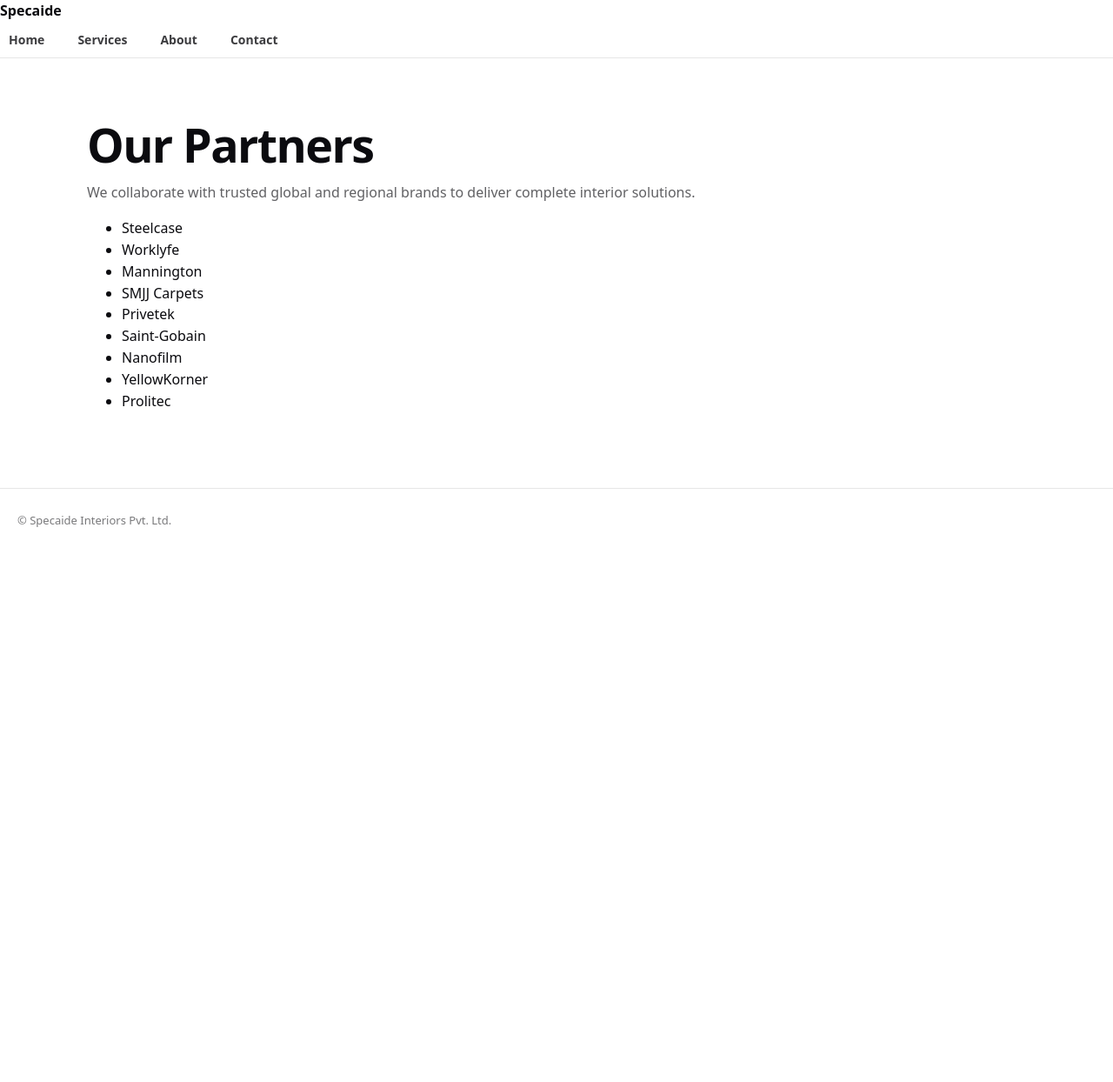
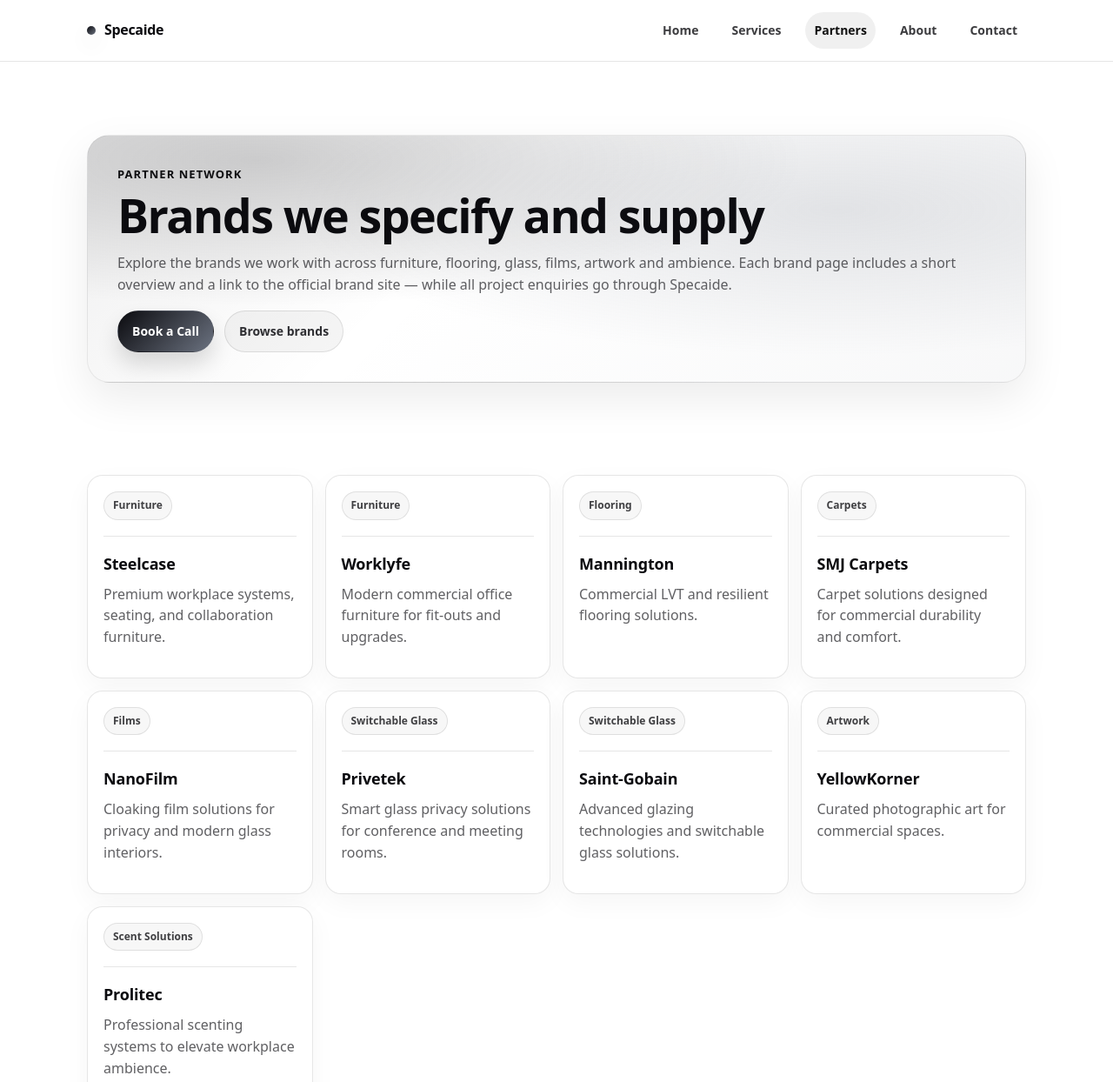
Before and after one commit to Kanav2043/specaide.github.io, a plain HTML site: page partners.html in a window 1280 px wide. Shown: the top 1244 px of the page at 87% size. Before the commit the page ends 800 px from the top, so only its background shows below. Drawn offline with Linux system fonts and the light colour scheme.

Commit message:
Update partners.html

```diff
--- a/partners.html
+++ b/partners.html
@@ -7,38 +7,109 @@
 <body>
 
 <header>
-  <strong>Specaide</strong>
+  <div class="header-inner">
+    <div class="brandmark">
+      <span class="branddot"></span>
+      <span>Specaide</span>
+    </div>
     <nav>
       <a href="index.html">Home</a>
       <a href="services.html">Services</a>
+      <a href="partners.html" style="background: rgba(11,11,15,.06); color:#111;">Partners</a>
       <a href="about.html">About</a>
       <a href="contact.html">Contact</a>
     </nav>
+  </div>
 </header>
 
-<div class="container">
-  <h1>Our Partners</h1>
-
+<section class="hero">
+  <div class="hero-card fade-up">
+    <div class="kicker">Partner Network</div>
+    <h1>Brands we specify and supply</h1>
     <p>
-    We collaborate with trusted global and regional brands to deliver complete
-    interior solutions.
+      Explore the brands we work with across furniture, flooring, glass, films, artwork and ambience.
+      Each brand page includes a short overview and a link to the official brand site — while all project enquiries go through Specaide.
     </p>
 
-  <ul>
-    <li>Steelcase</li>
-    <li>Worklyfe</li>
-    <li>Mannington</li>
-    <li>SMJJ Carpets</li>
-    <li>Privetek</li>
-    <li>Saint-Gobain</li>
-    <li>Nanofilm</li>
-    <li>YellowKorner</li>
-    <li>Prolitec</li>
-  </ul>
+    <div class="actions">
+      <a class="btn btn-primary" href="contact.html">Book a Call</a>
+      <a class="btn btn-ghost" href="#brands">Browse brands</a>
+    </div>
+  </div>
+</section>
+
+<div class="container" id="brands">
+  <div class="grid">
+    <a class="card fade-up delay-1" href="brands/steelcase.html" style="text-decoration:none;">
+      <div class="pill">Furniture</div>
+      <div class="divider"></div>
+      <h3>Steelcase</h3>
+      <p>Premium workplace systems, seating, and collaboration furniture.</p>
+    </a>
+
+    <a class="card fade-up delay-1" href="brands/worklyfe.html" style="text-decoration:none;">
+      <div class="pill">Furniture</div>
+      <div class="divider"></div>
+      <h3>Worklyfe</h3>
+      <p>Modern commercial office furniture for fit-outs and upgrades.</p>
+    </a>
+
+    <a class="card fade-up delay-2" href="brands/mannington.html" style="text-decoration:none;">
+      <div class="pill">Flooring</div>
+      <div class="divider"></div>
+      <h3>Mannington</h3>
+      <p>Commercial LVT and resilient flooring solutions.</p>
+    </a>
+
+    <a class="card fade-up delay-2" href="brands/smj-carpets.html" style="text-decoration:none;">
+      <div class="pill">Carpets</div>
+      <div class="divider"></div>
+      <h3>SMJ Carpets</h3>
+      <p>Carpet solutions designed for commercial durability and comfort.</p>
+    </a>
+
+    <a class="card fade-up delay-2" href="brands/nanofilm.html" style="text-decoration:none;">
+      <div class="pill">Films</div>
+      <div class="divider"></div>
+      <h3>NanoFilm</h3>
+      <p>Cloaking film solutions for privacy and modern glass interiors.</p>
+    </a>
+
+    <a class="card fade-up delay-3" href="brands/privetek.html" style="text-decoration:none;">
+      <div class="pill">Switchable Glass</div>
+      <div class="divider"></div>
+      <h3>Privetek</h3>
+      <p>Smart glass privacy solutions for conference and meeting rooms.</p>
+    </a>
+
+    <a class="card fade-up delay-3" href="brands/saint-gobain.html" style="text-decoration:none;">
+      <div class="pill">Switchable Glass</div>
+      <div class="divider"></div>
+      <h3>Saint-Gobain</h3>
+      <p>Advanced glazing technologies and switchable glass solutions.</p>
+    </a>
+
+    <a class="card fade-up delay-3" href="brands/yellowkorner.html" style="text-decoration:none;">
+      <div class="pill">Artwork</div>
+      <div class="divider"></div>
+      <h3>YellowKorner</h3>
+      <p>Curated photographic art for commercial spaces.</p>
+    </a>
+
+    <a class="card fade-up delay-3" href="brands/prolitec.html" style="text-decoration:none;">
+      <div class="pill">Scent Solutions</div>
+      <div class="divider"></div>
+      <h3>Prolitec</h3>
+      <p>Professional scenting systems to elevate workplace ambience.</p>
+    </a>
+  </div>
 </div>
 
 <footer>
-  © Specaide Interiors Pvt. Ltd.
+  <div class="footer-inner">
+    <div>© Specaide Interiors Pvt. Ltd.</div>
+    <div><a href="contact.html" style="text-decoration:none;">Book a Call</a></div>
+  </div>
 </footer>
 
 </body>
```
Lines whose indentation alone changed are shown as unchanged.
